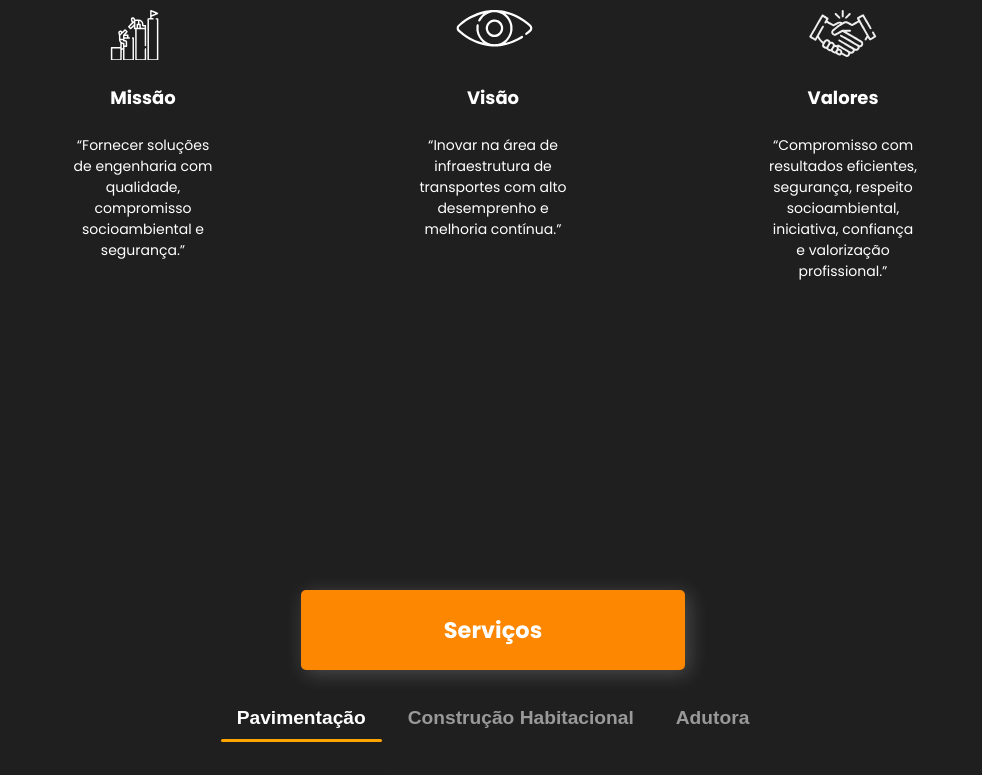
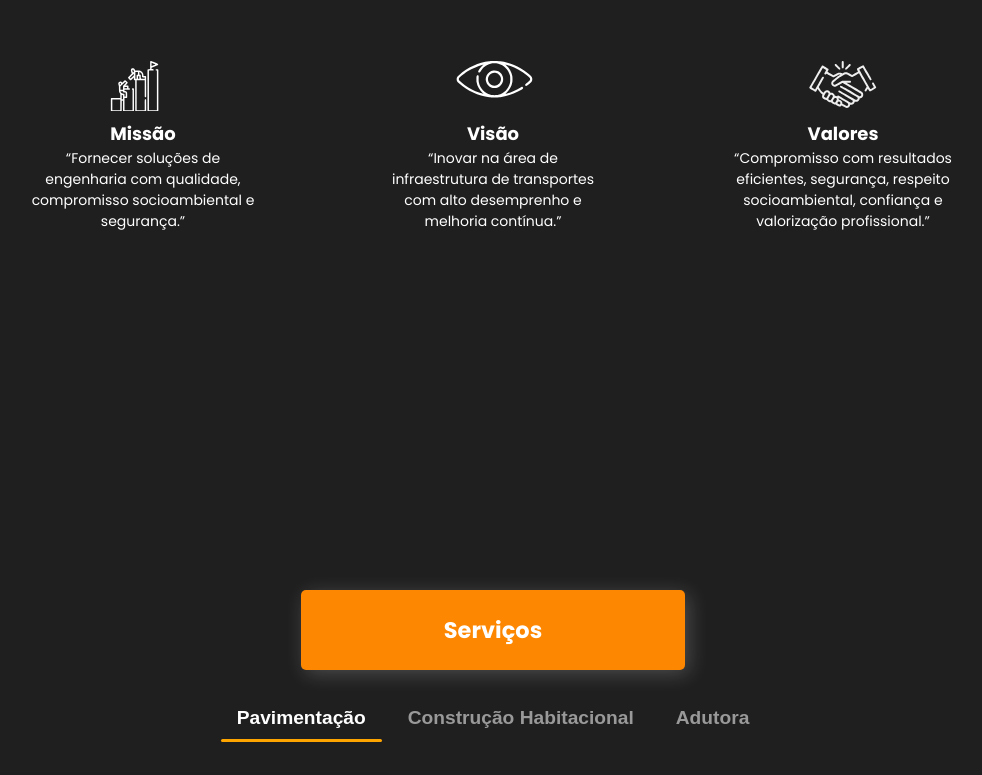
Before and after one commit to SomaAprendizes/landing-page, a Vue app in the folder landing-page/: page / in a window 1280 px wide. Shown: the part 1780-2555 px from the top of the page, without its empty margins (147-1129 px from the left). Built offline with nearby package versions, Linux system fonts and the light colour scheme.

Commit message:
consertando espacamentos do customcard

```diff
--- a/landing-page/src/App.vue
+++ b/landing-page/src/App.vue
@@ -42,7 +42,7 @@
           <CustomCard
             iconPath="/Vector(4).svg"
             subtitle="Valores"
-            text="“Compromisso com resultados eficientes, segurança, respeito socioambiental, iniciativa, confiança
+            text="“Compromisso com resultados eficientes, segurança, respeito socioambiental, confiança
 e valorização profissional.”"
           />
         </div>
--- a/landing-page/src/components/CustomCard.vue
+++ b/landing-page/src/components/CustomCard.vue
@@ -50,6 +50,7 @@
   .icon {
     width: 110px;
     height: 50px;
+    margin-bottom: -10%;
   }
 
   .text h4 {
@@ -60,5 +61,10 @@
   .text p {
     font-size: 14px;
     color: #fff;
+    margin-top: -10%;
+  }
+
+  .text {
+    width: 150%;
   }
   </style>
```
Also changed, not shown: landing-page/public/Vector(3).svg.
